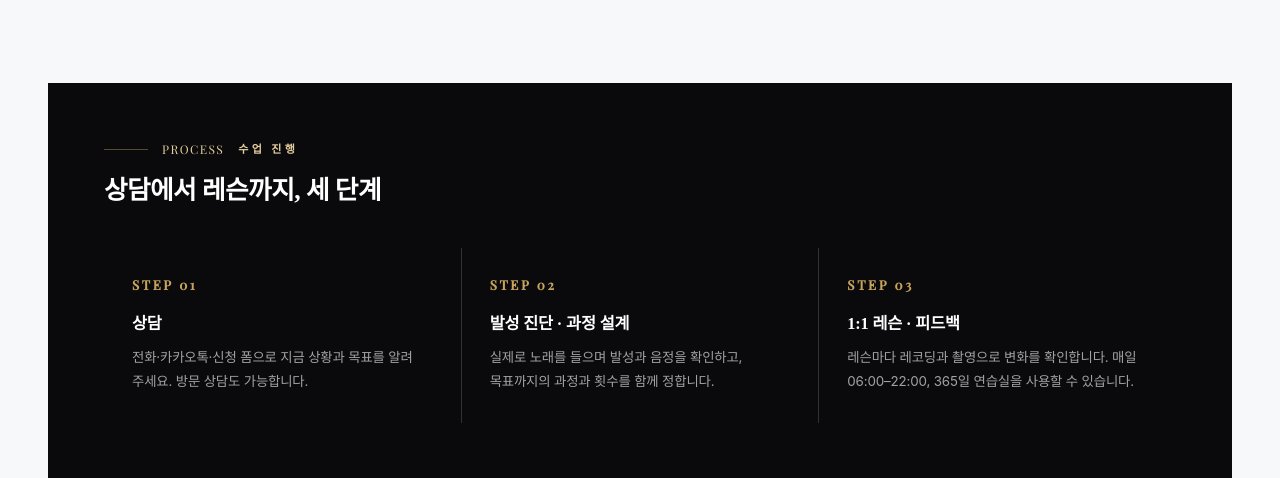
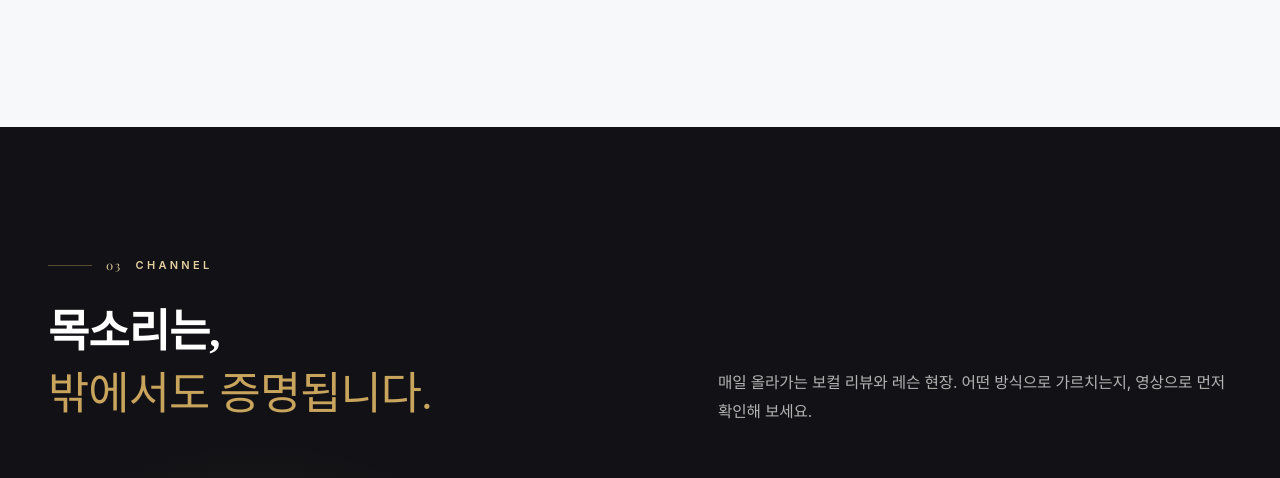
Before and after one commit to sdvocal/sdvocal.github.io, a plain HTML site: page index.html in a window 1280 px wide. Shown: the part 3993-4471 px from the top of the page. Drawn offline with nearby package versions, Linux system fonts and the light colour scheme; a web font is replaced by a local one.

Commit message:
Remove process section under curriculum

```diff
--- a/index.html
+++ b/index.html
@@ -376,17 +376,6 @@ h1,h2,h3,h4{font-family:var(--serif);font-weight:600;margin:0;letter-spacing:-.0
 .note p b{font-weight:600;color:var(--text)}
 .note__actions{display:flex;flex-wrap:wrap;gap:10px}
 
-/* process */
-.process{margin-top:clamp(56px,7vw,84px);background:var(--ink);color:var(--ivory);padding:clamp(34px,5vw,56px)}
-.process__head{margin-bottom:clamp(28px,3.4vw,40px)}
-.process__head .eyebrow{margin:0 0 14px;color:var(--gold-soft)}
-.process__head h3{font-size:clamp(1.2rem,2.2vw,1.6rem)}
-.steps{display:grid;grid-template-columns:repeat(3,1fr);gap:1px;background:rgba(255,255,255,.16)}
-.step{background:var(--ink);padding:26px clamp(16px,2.4vw,28px) 30px}
-.step b{display:block;font-family:var(--display);font-size:13px;letter-spacing:.2em;color:var(--gold);margin-bottom:16px}
-.step h4{font-size:1.02rem;margin-bottom:10px;letter-spacing:-.01em;color:var(--ivory)}
-.step p{margin:0;font-size:13.4px;line-height:1.8;color:rgba(255,255,255,.62)}
-
 /* ============================ SHOWCASE ============================ */
 .showcase{background:var(--ink-2);color:var(--ivory);position:relative;overflow:hidden}
 .showcase::before{
@@ -645,7 +634,6 @@ dialog.privacy::backdrop{background:rgba(8,8,10,.62);backdrop-filter:blur(3px)}
   .curriculum__head,.showcase__head{grid-template-columns:1fr;align-items:start}
   .curriculum__head .lede,.showcase__head .lede{justify-self:start}
   .twocol{grid-template-columns:1fr}
-  .steps{grid-template-columns:1fr}
   .channels{grid-template-columns:1fr}
   .float{display:none}
   .footer__top{grid-template-columns:1fr}
@@ -677,7 +665,6 @@ dialog.privacy::backdrop{background:rgba(8,8,10,.62);backdrop-filter:blur(3px)}
   .quote::before{font-size:110px;right:10px}
   .footer__bottom{flex-direction:column;align-items:flex-start}
   .mapbox__bar a{flex:1;justify-content:center;font-size:11.5px;padding:9px 8px;gap:5px}
-  .process{padding:26px 20px}
 }
 @media (prefers-reduced-motion:reduce){
   html{scroll-behavior:auto}
@@ -942,30 +929,6 @@ dialog.privacy::backdrop{background:rgba(8,8,10,.62);backdrop-filter:blur(3px)}
       <div class="note__actions">
         <a class="btn btn--dark btn--sm" href="#consult">30초 상담 신청</a>
         <a class="btn btn--light btn--sm" href="https://pf.kakao.com/_UXCNT/chat" target="_blank" rel="noopener">카카오톡 상담</a>
-      </div>
-    </div>
-
-    <div class="process reveal">
-      <div class="process__head">
-        <p class="eyebrow"><span class="num">Process</span>수업 진행</p>
-        <h3>상담에서 레슨까지, 세 단계</h3>
-      </div>
-      <div class="steps">
-        <div class="step">
-          <b>STEP 01</b>
-          <h4>상담</h4>
-          <p>전화·카카오톡·신청 폼으로 지금 상황과 목표를 알려 주세요. 방문 상담도 가능합니다.</p>
-        </div>
-        <div class="step">
-          <b>STEP 02</b>
-          <h4>발성 진단 · 과정 설계</h4>
-          <p>실제로 노래를 들으며 발성과 음정을 확인하고, 목표까지의 과정과 횟수를 함께 정합니다.</p>
-        </div>
-        <div class="step">
-          <b>STEP 03</b>
-          <h4>1:1 레슨 · 피드백</h4>
-          <p>레슨마다 레코딩과 촬영으로 변화를 확인합니다. 매일 06:00–22:00, 365일 연습실을 사용할 수 있습니다.</p>
-        </div>
       </div>
     </div>
   </div>
```
